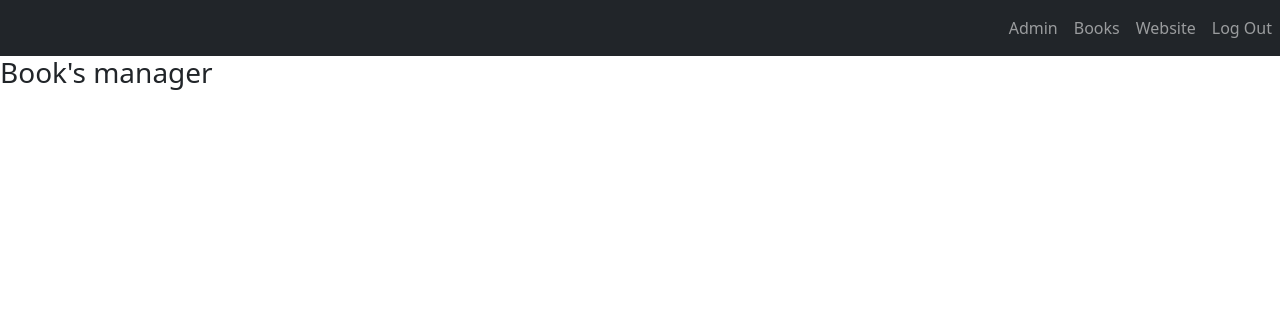
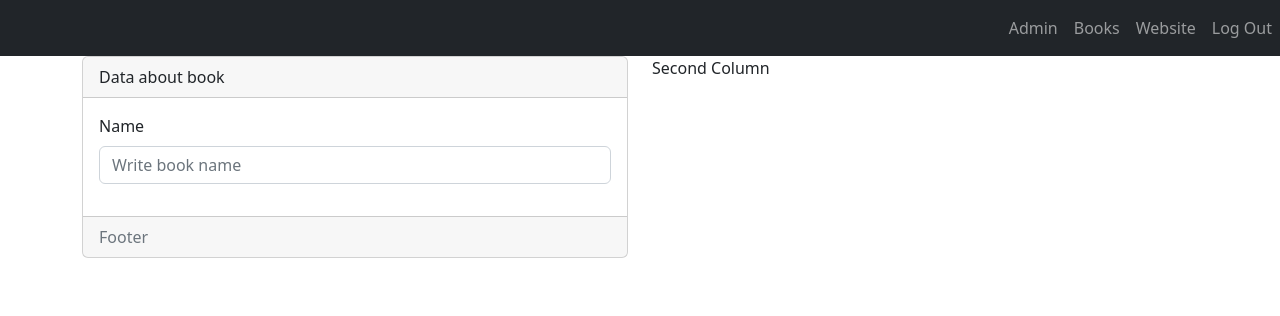
Before and after one commit to Evanderss/Website-with-Flask-and-MySQL, a Flask app: page /admin/books in a window 1280 px wide. Shown: the top 316 px of the page. Run offline with Flask 2, Linux system fonts and the light colour scheme.

Commit message:
form to admin books

```diff
--- a/templates/admin/books.html
+++ b/templates/admin/books.html
@@ -1,3 +1,27 @@
 {% include "admin/header.html" %}
-<h3>Book's manager</h3>
+<div class="container">
+    <div class="row">
+        <div class="col-md-6">
+            <div class="card">
+                <div class="card-header">
+                    Data about book
+                </div>
+                <div class="card-body">
+                    <form action="" method="post">
+                        <div class="mb-3">
+                          <label for="name" class="form-label">Name</label>
+                          <input type="text" class="form-control" name="name" id="name" aria-describedby="helpId" placeholder="Write book name">
+                        </div>
+                    </form>
+                </div>
+                <div class="card-footer text-muted">
+                    Footer
+                </div>
+            </div>
+        </div>
+        <div class="col-md-6">
+            Second Column
+        </div>
+    </div>
+</div>
 {% include "admin/footer.html" %}
```
